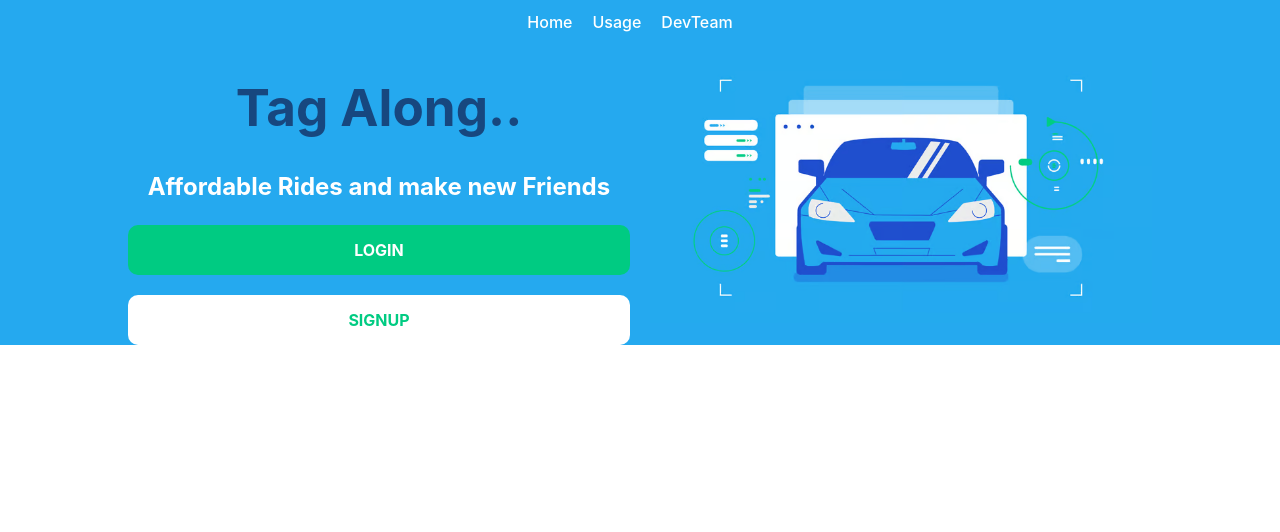
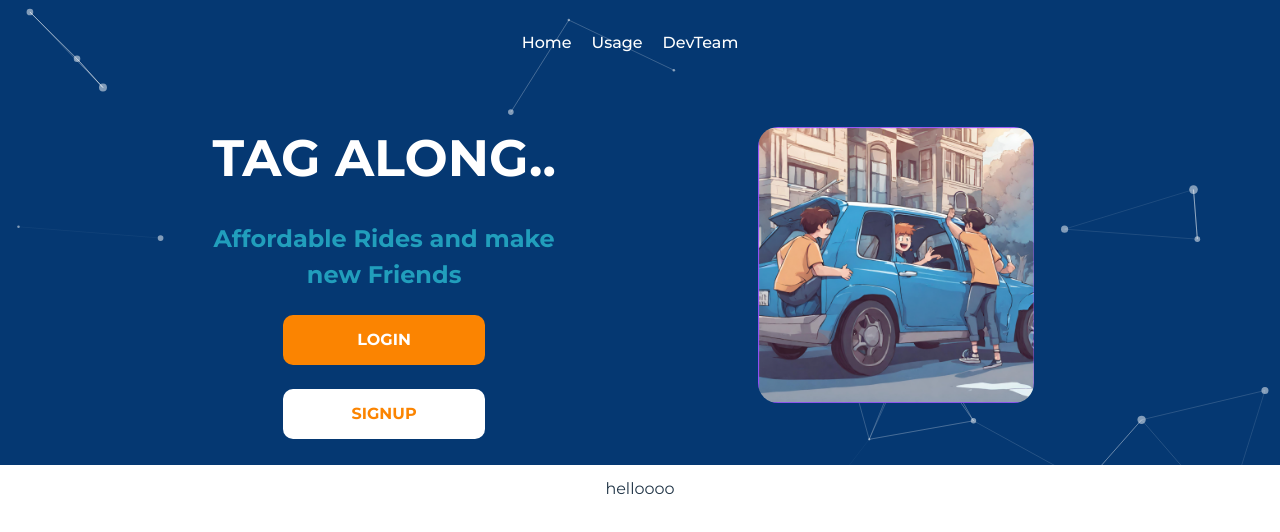
Before and after one commit to christopher-2000/Tag-Along-Frontend, a React (Vite) app: page / in a window 1280 px wide. Shown: the top 532 px of the page. Built offline with nearby package versions, Linux system fonts and the light colour scheme.

Commit message:
redesign

```diff
--- a/index.html
+++ b/index.html
@@ -3,6 +3,7 @@
   <head>
     <meta charset="UTF-8" />
     <link rel="icon" type="image/svg+xml" href="/vite.svg" />
+    <link href="https://fonts.googleapis.com/css2?family=Montserrat:wght@400;500;600;700&display=swap" rel="stylesheet">
     <meta name="viewport" content="width=device-width, initial-scale=1.0" />
     <title>Tag Along</title>
   </head>
--- a/package.json
+++ b/package.json
@@ -15,6 +15,8 @@
     "@ionic/react": "^7.8.0",
     "@mui/icons-material": "^5.15.14",
     "@mui/material": "^5.15.14",
+    "@tsparticles/react": "^3.0.0",
+    "@tsparticles/slim": "^3.3.0",
     "ionicons": "^7.2.2",
     "react": "^18.2.0",
     "react-dom": "^18.2.0",
--- a/src/App.css
+++ b/src/App.css
@@ -58,20 +58,27 @@
 
 .inline{
   display: grid;
-  grid-template-columns: repeat(auto-fit, minmax(500px, 1fr)); /* Responsive grid layout */
+  grid-template-columns: repeat(auto-fit, minmax(400px, 1fr)); /* Responsive grid layout */
   gap: 20px;
   justify-content: center;
   align-items: center;
+  margin: 1%;
+  place-items: center;
+  position:relative
 }
+
 .inline-200{
   display: grid;
-  grid-template-columns: repeat(auto-fit, minmax(300px, 1fr)); /* Responsive grid layout */
+  grid-template-columns: repeat(auto-fit, minmax(250px, 1fr)); /* Responsive grid layout */
   gap: 20px;
   justify-content: center;
   align-items: center;
+  place-items: center;
 }
 .grid-item{
   text-align: center;
+  place-items: center;
+  max-width: 80%;
 }
 
 button {
--- a/src/components/styles/CustomButton.css
+++ b/src/components/styles/CustomButton.css
@@ -3,11 +3,12 @@
     align-items: center; /* Vertically center the content */
     justify-content: center; /* Horizontally center the content */
     border-radius: 10px;
-    width: 100%;
+    width: 90%;
     color: white;
     height: 50px;
     font-weight: bold;
-    transition: box-shadow 0.3s ease;
+    transition: filter 0.3s ease;
+    margin: 1%;
 
   }
 
@@ -26,8 +27,16 @@
     background-color: white; /* Apply green background color */
     color: #00CB82;
   }
+  .orange{
+    background-color: #FB8401;
+  }
+  .orange-inverse{
+    background-color: white;
+    color: #FB8401;
+  }
 
   /* Add more color classes as needed */
   .button:hover {
-    box-shadow: 0 0 10px rgba(211, 14, 237, 0.5); /* Light blue shadow on hover */
+    box-shadow: (0 0 10px white); /* Light blue shadow on hover */
+    filter: brightness(0.8);
   }
--- a/src/components/styles/NavigationBar.css
+++ b/src/components/styles/NavigationBar.css
@@ -2,9 +2,9 @@
 .navigation-container {
   display: flex;
   justify-content: center;
-  padding-top: 1%;
-  padding-bottom: 1%;
-  background-color: #25A9EF;
+  padding-top: 3%;
+  padding-bottom: 3%;
+  background-color: #053872;
 }
 
 nav ul {
--- a/src/index.css
+++ b/src/index.css
@@ -1,5 +1,5 @@
 :root {
-  font-family: Inter, system-ui, Avenir, Helvetica, Arial, sans-serif;
+  font-family:'Montserrat', Inter, system-ui, Avenir, Helvetica, Arial, sans-serif;
   line-height: 1.5;
   font-weight: 400;
 
@@ -66,3 +66,12 @@ button:focus-visible {
     background-color: #f9f9f9;
   }
 }
+
+@media screen and (max-width: 480px) {
+  h1 {
+    font-size: 15vw; /* Font size for screens up to 480px width */
+  }
+  h2 {
+    font-size: 5vw; /* Font size for screens up to 480px width */
+  }
+}
--- /dev/null
+++ b/src/screens/Particles.jsx
@@ -0,0 +1,114 @@
+import React, { useEffect, useState } from 'react';
+import Particles, { initParticlesEngine } from "@tsparticles/react";
+import { loadSlim } from "@tsparticles/slim";
+
+import './styles/Welcome.css'
+
+const ParticlesBackground = () => {
+
+    const [ init, setInit ] = useState(false);
+
+    // this should be run only once per application lifetime
+    useEffect(() => {
+        initParticlesEngine(async (engine) => {
+            // you can initiate the tsParticles instance (engine) here, adding custom shapes or presets
+            // this loads the tsparticles package bundle, it's the easiest method for getting everything ready
+            // starting from v2 you can add only the features you need reducing the bundle size
+            //await loadAll(engine);
+            //await loadFull(engine);
+            await loadSlim(engine);
+            //await loadBasic(engine);
+        }).then(() => {
+            setInit(true);
+        });
+    }, []);
+
+    const particlesLoaded = (container) => {
+        console.log(container);
+    };
+
+    return (
+            <>
+
+            <div className='particles'>
+
+            </div>
+            { init && <Particles
+            id="tsparticles"
+            particlesLoaded={particlesLoaded}
+            options={{
+                background: {
+                    color: {
+                        value: "black",
+                    },
+                },
+                fpsLimit: 120,
+                interactivity: {
+                    events: {
+                        onClick: {
+                            enable: true,
+                            mode: "push",
+                        },
+                        onHover: {
+                            enable: true,
+                            mode: "repulse",
+                        },
+                        resize: true,
+                    },
+                    modes: {
+                        push: {
+                            quantity: 4,
+                        },
+                        repulse: {
+                            distance: 200,
+                            duration: 0.4,
+                        },
+                    },
+                },
+                particles: {
+                    color: {
+                        value: "#ffffff",
+                    },
+                    links: {
+                        color: "#ffffff",
+                        distance: 150,
+                        enable: true,
+                        opacity: 0.5,
+                        width: 1,
+                    },
+                    move: {
+                        direction: "none",
+                        enable: true,
+                        outModes: {
+                            default: "bounce",
+                        },
+                        random: false,
+                        speed: 6,
+                        straight: false,
+                    },
+                    number: {
+                        density: {
+                            enable: true,
+                            area: 800,
+                        },
+                        value: 80,
+                    },
+                    opacity: {
+                        value: 0.5,
+                    },
+                    shape: {
+                        type: "circle",
+                    },
+                    size: {
+                        value: { min: 1, max: 5 },
+                    },
+                },
+                detectRetina: true,
+                }}
+            />
+            }
+        </>
+    );
+};
+
+export default ParticlesBackground;
--- a/src/screens/Welcome.jsx
+++ b/src/screens/Welcome.jsx
@@ -1,37 +1,56 @@
 // Welcome.jsx
 
-import React from 'react';
-import { Link } from "react-router-dom";
-
+import React, { useEffect, useState } from 'react';
+import { Link, NavLink } from "react-router-dom";
+import Particles, { initParticlesEngine } from "@tsparticles/react";
+import { loadSlim } from "@tsparticles/slim";
 
 import './styles/Welcome.css'
 import ImageContainer from '../components/ImageContainer';
 import NavigationBar from '../components/NaviagationBar';
 import { Button } from '../components/CustomButton';
+import ParticlesBackground from './Particles';
 
 const Welcome = () => {
+
     return (
+            <>
+            <header>
+            <div className='particles'>
+                <ParticlesBackground />
+            </div>
 
-            <header>
             <NavigationBar />
 
             <div className='inline'>
-                    <div className='grid-item maxw'>
-                        <h1>Tag Along..</h1>
+                <div className='grid-item'>
+                    <h1>TAG ALONG..</h1>
                     <h2>Affordable Rides and make new Friends</h2>
+
                     <div className='inline-200'>
+                        <NavLink to={'/login'} >
+                            <Button text={'LOGIN'} color={'orange'} />
+                        </NavLink>
 
-                            <Button text={'LOGIN'} color={'green'} />
-                            <Button text={'SIGNUP'} color={'green-inverse'} />
+                        <NavLink to={'signup'}>
+                            <Button text={'SIGNUP'} color={'orange-inverse'} />
+                        </NavLink>
                     </div>
+
                 </div>
-                    <div>
-                    <img className='grid-item' src="/car.avif" alt="" />
+
+                <div className='grid-item'>
+                        <img src="/bluecar.png" alt="" />
                 </div>
 
             </div>
 
         </header>
+
+        <section className='inline'>
+            helloooo
+        </section>
+        </>
     );
 };
 
--- a/src/screens/styles/welcome.css
+++ b/src/screens/styles/welcome.css
@@ -1,7 +1,9 @@
 header{
-    background-color: #25A9EF;
+    background-color: #053872;
     padding-left: 10%;
     padding-right: 10%;
+    margin: 0;
+    padding-bottom: 1%;
 }
 
 header img{
@@ -9,9 +11,24 @@ header img{
 }
 
 header h1{
-    color: #17477F;
+    color: #ffffff;
+    width: 90%;
 }
 
 header h2{
-    color: white;
+    color: #219EBC;
+    width: 90%;
 }
+
+header a{
+    width: 90%;
+    justify-content: center;
+    place-items: center;
+}
+
+header img{
+    margin: 1%;
+    width: 70%;
+    border-radius: 20px;
+    overflow: hidden;
+}
```
Also changed, not shown: public/bluecar.png (added), 1 other file (tests, documents, lock files or other folders). Lines whose indentation alone changed are shown as unchanged.
